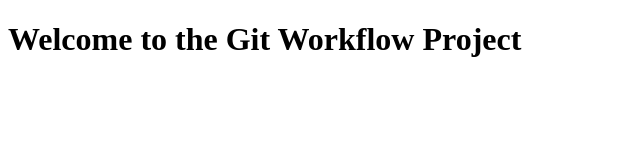
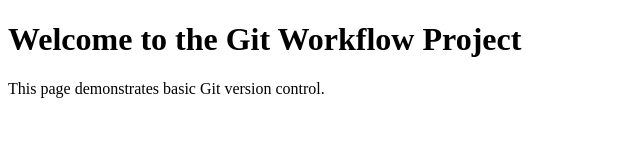
Before and after one commit to Pujan-khunt/git-workflow-assignment, a plain HTML site: page index.html in a window 1280 px wide. Shown: the whole page, without its empty margins (0-640 px from the left). Drawn offline with Linux system fonts and the light colour scheme.

Commit message:
Update index.html with introductory paragraph

```diff
--- a/index.html
+++ b/index.html
@@ -6,5 +6,6 @@
 </head>
 <body>
   <h1>Welcome to the Git Workflow Project</h1>
+  <p>This page demonstrates basic Git version control.</p>
 </body>
 </html>
```
